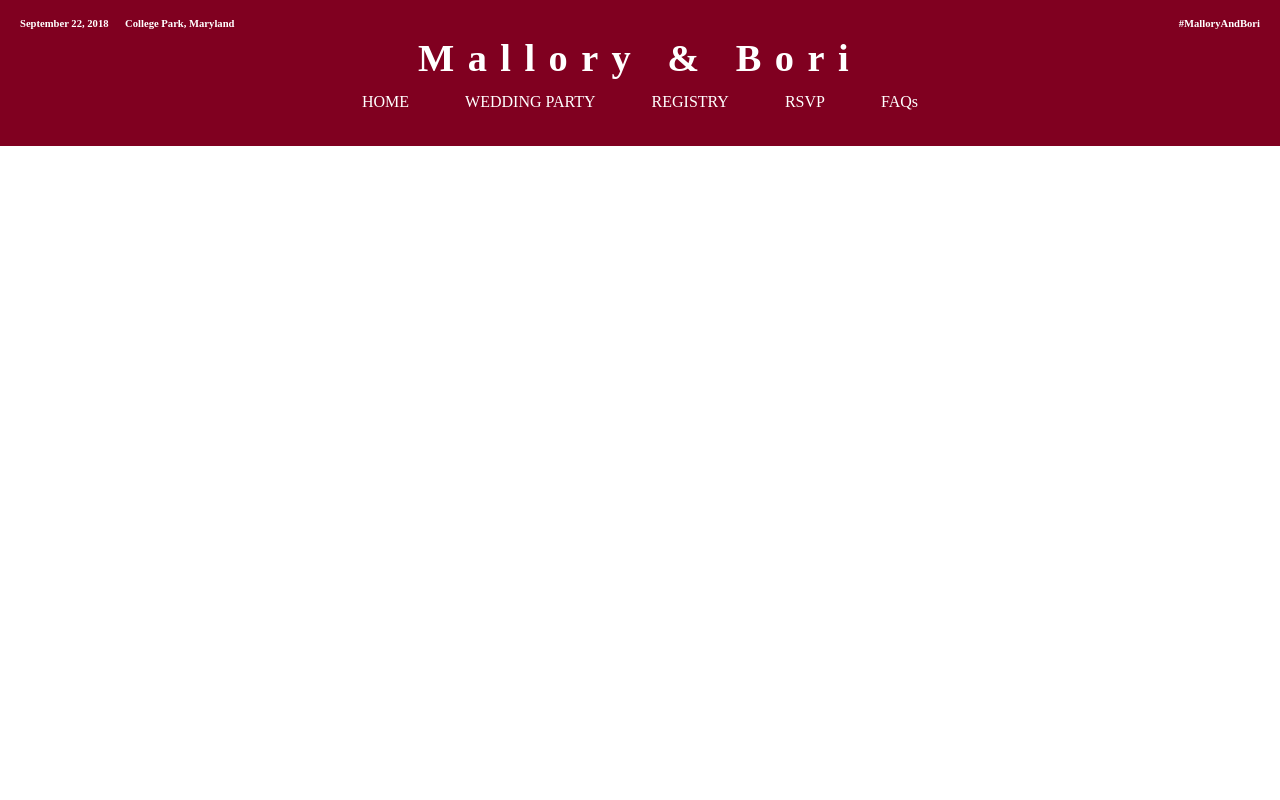
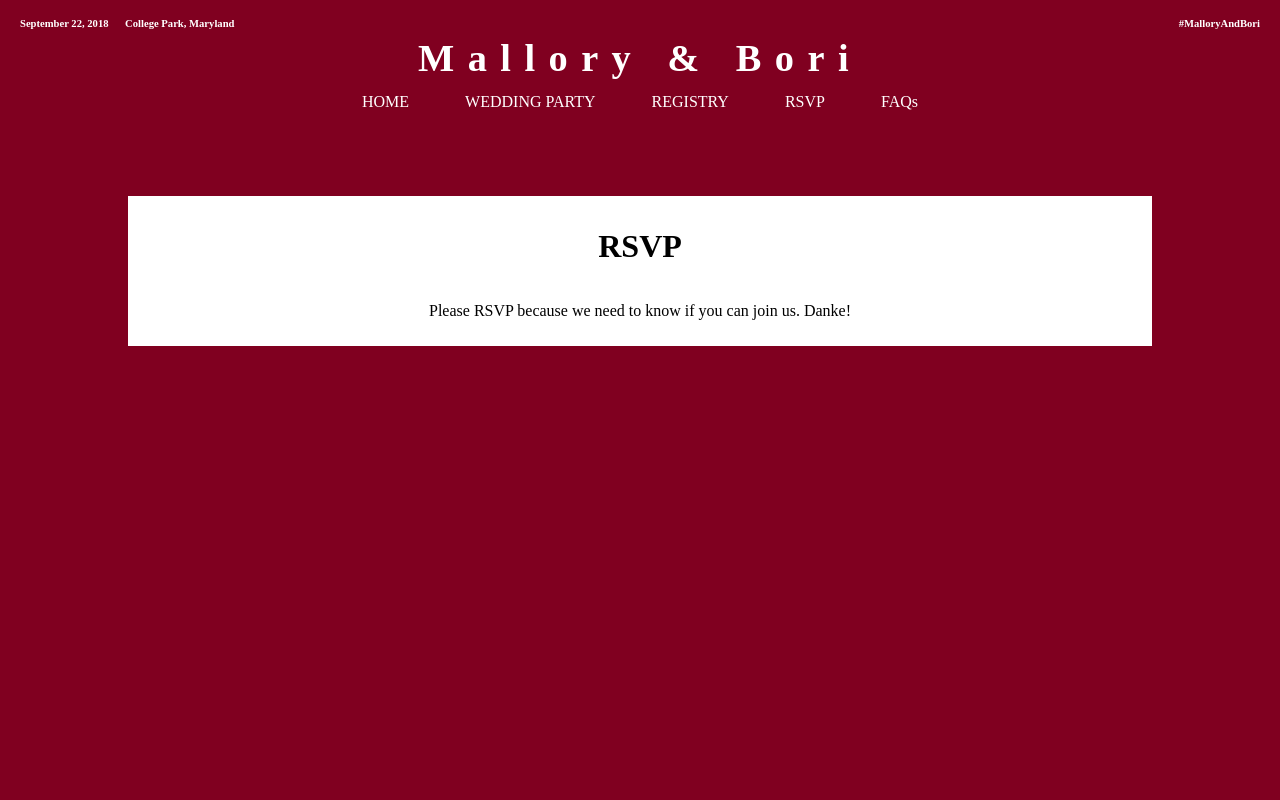
Before and after one commit to borikanes/wedding-ui, a React (Create React App) app: page /rsvp in a window 1280 px wide. Shown: the top 800 px of the page. Built offline with nearby package versions, Linux system fonts and the light colour scheme; a web font is replaced by a local one.

Commit message:
added remaining routes plus created their files

```diff
--- a/src/App.js
+++ b/src/App.js
@@ -7,7 +7,9 @@ import TopHeader from './TopHeader.js';
 import HomePage from './HomePage.js';
 import Footer from './Footer.js';
 import Faq from './Faq';
-import Weddingparty from './WeddingParty';
+import Weddingparty from './WeddingParty.js';
+import Registry from './Registry.js';
+import Rsvp from './Rsvp.js';
 
 class App extends Component {
     render() {
@@ -19,6 +21,8 @@ class App extends Component {
                     </header>
                     <Route exact path="/faq" component={Faq}/>
                     <Route exact path="/weddingparty" component={Weddingparty}/>
+                    <Route exact path="/registry" component={Registry}/>
+                    <Route exact path="/rsvp" component={Rsvp}/>
                     <Route exact path="/" component={HomePage}/>
                     < Footer />
                 </div>
--- a/src/Dropdown.js
+++ b/src/Dropdown.js
@@ -49,8 +49,8 @@ class DropDown extends Component {
             <div className="Header-dropdown-div">
               <a href="/" className="Header-dropdown-each-button">HOME</a>
               <a href="/weddingparty" className="Header-dropdown-each-button">WEDDING PARTY</a>
-              <a className="Header-dropdown-each-button">REGISTRY</a>
-              <a className="Header-dropdown-each-button">RSVP</a>
+              <a href="/registry" className="Header-dropdown-each-button">REGISTRY</a>
+              <a href="/rsvp" className="Header-dropdown-each-button">RSVP</a>
               <a href="/faq" className="Header-dropdown-each-button">FAQs</a>
             </div>
           </div>
--- /dev/null
+++ b/src/Registry.js
@@ -0,0 +1,12 @@
+import React, { Component } from 'react';
+import 'font-awesome/css/font-awesome.css';
+import './Registry.css';
+import TopicHeader from './TopicHeader.js';
+
+export default class Registry extends Component {
+    render(){
+        return(
+            <TopicHeader title="Registry" detail="Check out our registry!" />
+        );
+    }
+}
--- /dev/null
+++ b/src/Rsvp.js
@@ -0,0 +1,12 @@
+import React, { Component } from 'react';
+import 'font-awesome/css/font-awesome.css';
+import './Rsvp.css';
+import TopicHeader from './TopicHeader.js';
+
+export default class Rsvp extends Component {
+    render(){
+        return(
+            <TopicHeader title="RSVP" detail="Please RSVP because we need to know if you can join us. Danke!" />
+        );
+    }
+}
--- a/src/TopHeader.js
+++ b/src/TopHeader.js
@@ -22,8 +22,8 @@ export default class TopHeader extends Component {
                 <div className="Header-nav-buttons-div">
                     <a href="/" className="Header-nav-buttons-first">HOME</a>
                     <a href="/weddingparty" className="Header-nav-buttons">WEDDING PARTY</a>
-                    <a className="Header-nav-buttons">REGISTRY</a>
-                    <a className="Header-nav-buttons">RSVP</a>
+                    <a href="/registry" className="Header-nav-buttons">REGISTRY</a>
+                    <a href="/rsvp" className="Header-nav-buttons">RSVP</a>
                     <a href="/faq" className="Header-nav-buttons">FAQs</a>
                 </div>
                 <DropDown />
```
Also changed, not shown: src/routes/routes.js (deleted, +0 -13 lines), src/Registry.css (added), src/Rsvp.css (added).
